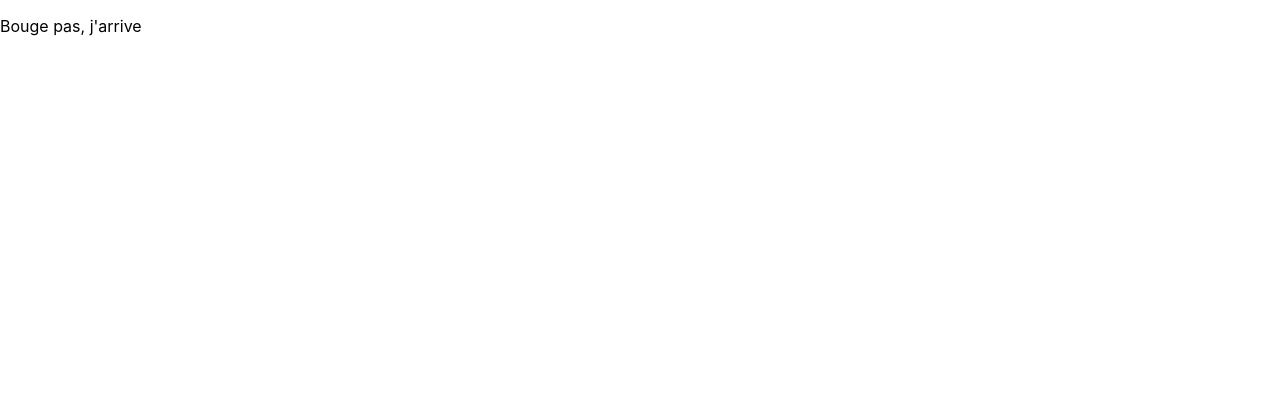
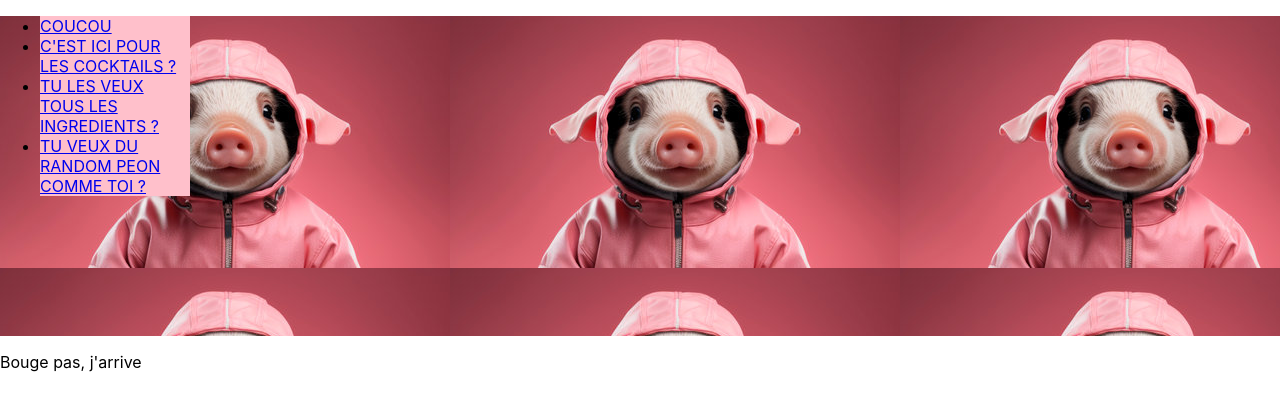
Before and after one commit to Jalutal/BlogCocktails, a React (Create React App) app: page /random in a window 1280 px wide. Shown: the top 410 px of the page. Built offline with nearby package versions, Linux system fonts and the light colour scheme; no server answers.

Commit message:
Le header avec la background im

```diff
--- a/src/App.css
+++ b/src/App.css
@@ -36,3 +36,13 @@
     transform: rotate(360deg);
   }
 }
+
+.header {
+  background-image: url("/src/pages/001.jpg");
+  height: 40vh;
+}
+
+.li {
+  background-color: pink;
+  width: 150px;
+}
--- /dev/null
+++ b/src/components/Header.jsx
@@ -0,0 +1,17 @@
+import { Link } from "react-router-dom";
+
+
+function Header() {
+
+    return(
+        <main className="header">
+        <ul>
+            <li className="li"><Link to="/">COUCOU</Link></li>
+            <li className="li"><Link to="/">C'EST ICI POUR LES COCKTAILS ?</Link></li>
+            <li className="li"><Link to="/ingredients">TU LES VEUX TOUS LES INGREDIENTS ?</Link></li>
+            <li className="li"><Link to="/random">TU VEUX DU RANDOM PEON COMME TOI ?</Link></li>
+        </ul>
+        </main>
+    )
+    }
+export default Header;
--- a/src/pages/AllCocktails.jsx
+++ b/src/pages/AllCocktails.jsx
@@ -1,5 +1,6 @@
 import { useState } from "react";
 import { Link } from "react-router-dom";
+import Header from "../components/Header";
 
 function CocktailsPage() {
   const [cocktails, setCocktails] = useState(null);
@@ -19,6 +20,7 @@ function CocktailsPage() {
 
   return (
     <main>
+      <Header />
       {cocktails ? (
         <>
           {cocktails.map((cocktail) => {
--- a/src/pages/CocktailsDetailsPage.jsx
+++ b/src/pages/CocktailsDetailsPage.jsx
@@ -1,6 +1,7 @@
 import { useState } from "react";
 import { useParams } from "react-router-dom";
 import { useEffect } from "react";
+import Header from "../components/Header";
 
 function CocktailsDetailsPage() {
     const {id} = useParams();
@@ -18,6 +19,7 @@ function CocktailsDetailsPage() {
     return (
         <>
           <main>
+            <Header />
             {cocktails ? (
               <>
                 <h2>{cocktails.strDrink}</h2>
--- a/src/pages/IngredientsPage.jsx
+++ b/src/pages/IngredientsPage.jsx
@@ -1,4 +1,5 @@
 import { useState, useEffect } from "react";
+import Header from "../components/Header";
 
 function IngredientsPage() {
     const [ingredients, setIngredients] = useState(null);
@@ -13,6 +14,7 @@ function IngredientsPage() {
 
     return(
         <div>
+            <Header />
         <h3>Liste des ingrédients</h3>
         {ingredients ? (
             <div>
--- a/src/pages/RandomCocktails.jsx
+++ b/src/pages/RandomCocktails.jsx
@@ -1,6 +1,7 @@
 import { useState } from "react"
 import { useEffect } from "react";
 import { Link } from "react-router-dom";
+import Header from "../components/Header";
 
 
 function RandomCocktailPage(){
@@ -24,6 +25,7 @@ function RandomCocktailPage(){
 
     return(
         <>
+        <Header />
             {randomCocktail !== null ? (
                 <main>
                     <p>Là, ca va donner. Regarde donc ça :</p>
```
Also changed, not shown: src/pages/001.jpg (added).
